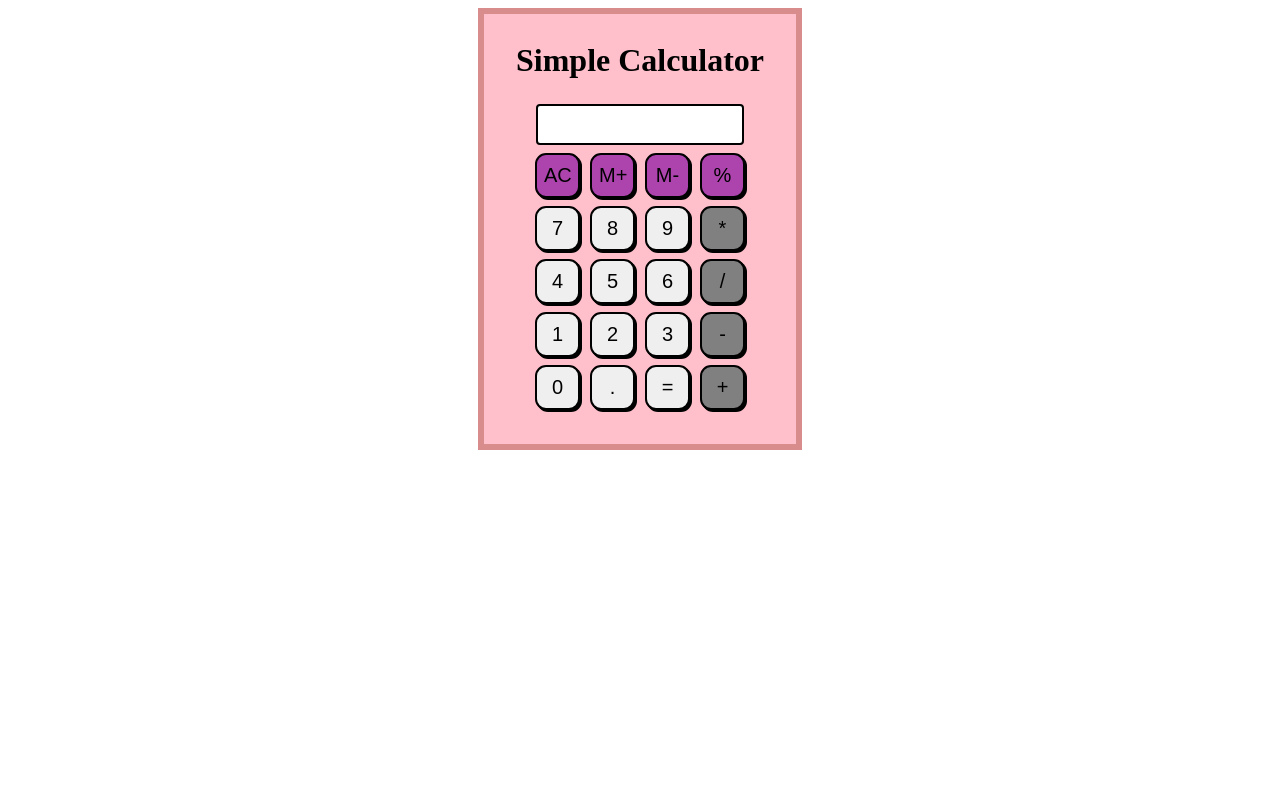
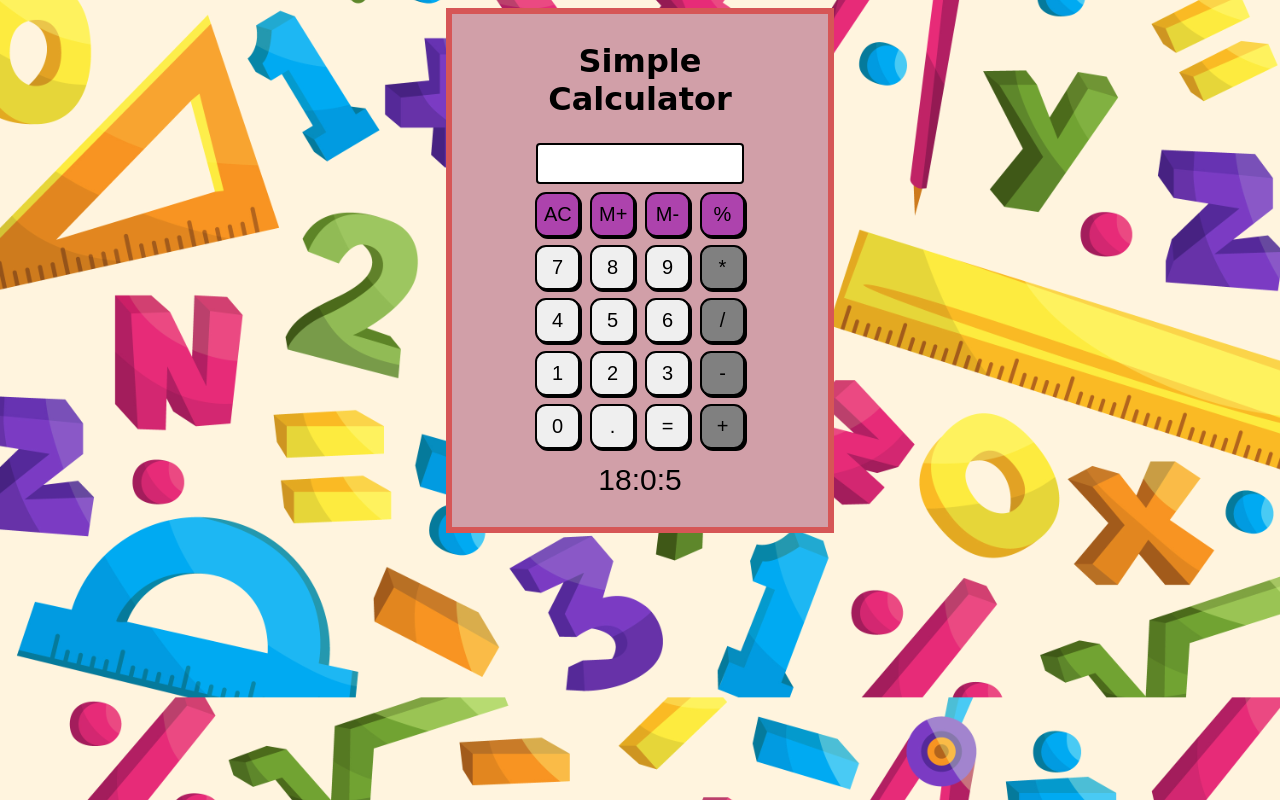
Before and after one commit to rafatalamsaifi/Simple-Calculator, a plain HTML site: page index.html in a window 1280 px wide. Drawn offline with Linux system fonts and the light colour scheme.

Commit message:
added time and bg

```diff
--- a/index.html
+++ b/index.html
@@ -47,6 +47,7 @@
                 <button class="button">=</button>
                 <button class="button">+</button>
             </div>
+            <div id="dt"> </div>
         </div>
     </div>
     <script src="index.js"></script>
--- a/index.js
+++ b/index.js
@@ -19,3 +19,8 @@ Array.from(buttons).forEach((buttons) => {
     }
   });
 });
+setInterval(myFunction, 1000);
+function myFunction() {
+  let d = new Date();
+  document.getElementById('dt').innerHTML = d.getHours() + ":" + d.getMinutes() + ":" + d.getSeconds();
+}
--- a/style.css
+++ b/style.css
@@ -1,15 +1,20 @@
+body{
+    background-image: url('img/newimg.jpg');
+    background-size: 100%;
+    background-position: center;
+}
 .box {
-    background-color: pink;
-    max-width: 20%;
+    background-color: #d19fa8;
+    max-width: 25%;
     margin: 0 auto;
-    border: 6px solid #d98c8c;
+    border: 6px solid #d65656;
     padding: 30px 30px;
 }
 
-
 .text-center {
+    margin-top: -2px;
+    font-family: cursive;
     text-align: center;
-    margin-top: -2px;
 
 }
 
@@ -61,3 +66,10 @@
     background-color: #ad43ad;
 
 }
+
+#dt {
+    font-size: 30px;
+    padding-top: 10px;
+    font-family: Arial, Helvetica, sans-serif;
+
+}
```
